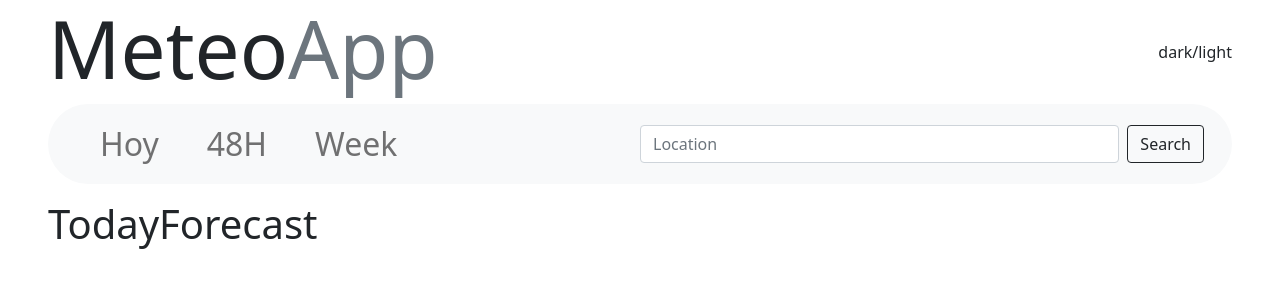
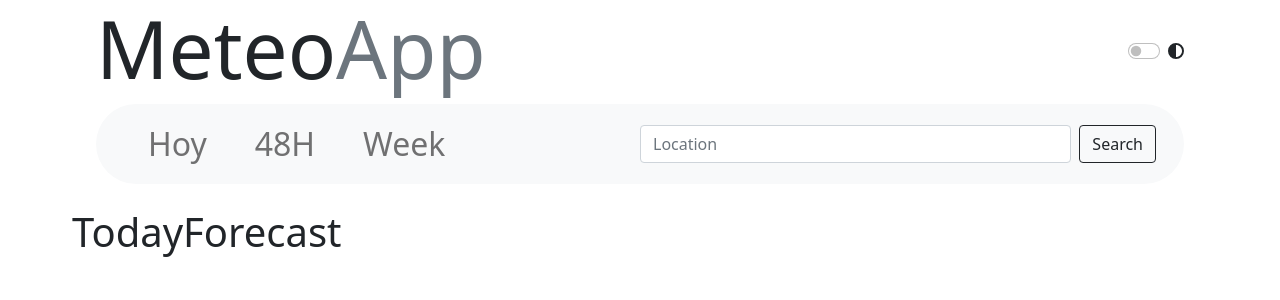
Before and after one commit to crhistian2296/MeteoApp, a React (Create React App) app: page / in a window 1280 px wide. Shown: the top 300 px of the page. Built offline with nearby package versions, Linux system fonts and the light colour scheme; the HTML template or start-up script is replaced by a standard one.

Commit message:
themeToggle, redux

```diff
--- a/package.json
+++ b/package.json
@@ -3,6 +3,9 @@
   "version": "0.1.0",
   "private": true,
   "dependencies": {
+    "@fortawesome/fontawesome-svg-core": "^1.3.0",
+    "@fortawesome/free-solid-svg-icons": "^6.0.0",
+    "@fortawesome/react-fontawesome": "^0.1.17",
     "@testing-library/jest-dom": "^5.14.1",
     "@testing-library/react": "^12.0.0",
     "@testing-library/user-event": "^13.2.1",
--- a/src/App.js
+++ b/src/App.js
@@ -1,9 +1,13 @@
+import { Provider } from 'react-redux';
 import AppRouter from './router/AppRouter';
+import { store } from './store/store';
 
 function App() {
   return (
     <div className='d-flex flex-column'>
-      <AppRouter />
+      <Provider store={store}>
+        <AppRouter />
+      </Provider>
     </div>
   );
 }
--- a/src/components/UI/Header.js
+++ b/src/components/UI/Header.js
@@ -1,10 +1,29 @@
+import { faCircleHalfStroke } from '@fortawesome/free-solid-svg-icons';
+import { FontAwesomeIcon } from '@fortawesome/react-fontawesome';
+import { useDispatch } from 'react-redux';
+import { toggleLight } from '../../theme/actions';
+
 const Header = () => {
+  const dispatch = useDispatch();
+
+  const handleToggle = () => dispatch(toggleLight());
   return (
     <div className='d-flex px-5 justify-content-between align-items-center'>
       <h1 className='display-1'>
         Meteo<span className='text-muted'>App</span>
       </h1>
-      <span>dark/light</span>
+      <div className='form-check form-switch'>
+        <input
+          className='form-check-input'
+          type='checkbox'
+          role='switch'
+          id='flexSwitchCheckDefault'
+          onChange={handleToggle}
+        />
+        <label className='form-check-label' htmlFor='flexSwitchCheckDefault'>
+          <FontAwesomeIcon icon={faCircleHalfStroke} />
+        </label>
+      </div>
     </div>
   );
 };
--- a/src/components/UI/Navbar.js
+++ b/src/components/UI/Navbar.js
@@ -1,8 +1,24 @@
 import { NavLink } from 'react-router-dom';
+import useForm from '../../hooks/useForm';
 
 const Navbar = () => {
+  // Estilo pila del componente
   const intViewportWidth = parseInt(window.innerWidth);
   const desktopScreen = intViewportWidth > 778;
+
+  const { formValues, handleInputChange, reset } = useForm({
+    location: '',
+  });
+
+  const { location } = formValues;
+
+  const handleSubmit = (e) => {
+    e.preventDefault();
+
+    console.log(formValues);
+    reset();
+  };
+
   return (
     <nav
       className={`navbar navbar-expand-md navbar-light bg-light ${
@@ -26,8 +42,15 @@ const Navbar = () => {
           </div>
 
           <div className='navbar-nav col-md-6'>
-            <form className='d-flex col'>
-              <input className='form-control me-2' type='search' placeholder='Location' />
+            <form className='d-flex col' onSubmit={handleSubmit}>
+              <input
+                className='form-control me-2'
+                name='location'
+                onChange={handleInputChange}
+                value={location}
+                type='search'
+                placeholder='Location'
+              />
               <button className='btn btn-outline-dark' type='submit'>
                 Search
               </button>
--- a/src/hooks/useForm.js
+++ b/src/hooks/useForm.js
@@ -10,7 +10,9 @@ const useForm = (initialState = {}) => {
     }));
   };
 
-  return { formValues, handleInputChange };
+  const reset = () => setFormValues(initialState);
+
+  return { formValues, handleInputChange, reset };
 };
 
 export default useForm;
--- /dev/null
+++ b/src/reducers/themeReducer.js
@@ -0,0 +1,11 @@
+import { types } from '../theme/types';
+
+export const themeReducer = (state = false, action) => {
+  switch (action.type) {
+    case types.toggle:
+      return !state;
+
+    default:
+      return state;
+  }
+};
--- a/src/router/AppRouter.js
+++ b/src/router/AppRouter.js
@@ -1,3 +1,4 @@
+import { useSelector } from 'react-redux';
 import { BrowserRouter as Router, Navigate, Route, Routes } from 'react-router-dom';
 import Next48hForecast from '../components/pages/Next48hForecast';
 import TodayForecast from '../components/pages/TodayForecast';
@@ -6,12 +7,14 @@ import Header from '../components/UI/Header';
 import Navbar from '../components/UI/Navbar';
 
 const AppRouter = () => {
+  const isDark = useSelector((state) => state.theme);
+
   return (
-    <div className=''>
+    <div className={`mx-md-5 ${isDark && 'bg-secondary bg-opacity-25'}`}>
       <Router>
         <Header />
         <Navbar />
-        <div className='m-5 my-3'>
+        <div className='m-4'>
           <Routes>
             <Route path='today' element={<TodayForecast />} />
             <Route path='next48h' element={<Next48hForecast />} />
--- /dev/null
+++ b/src/store/store.js
@@ -0,0 +1,17 @@
+import { applyMiddleware, combineReducers, compose, createStore } from 'redux';
+import thunk from 'redux-thunk';
+import { themeReducer } from '../reducers/themeReducer';
+
+const reducers = combineReducers({
+  theme: themeReducer,
+  // location: locationR,
+});
+
+const composeEnhancers =
+  typeof window === 'object' && window.__REDUX_DEVTOOLS_EXTENSION_COMPOSE__
+    ? window.__REDUX_DEVTOOLS_EXTENSION_COMPOSE__({
+        // Specify extension’s options like name, actionsBlacklist, actionsCreators, serialize...
+      })
+    : compose;
+
+export const store = createStore(reducers, composeEnhancers(applyMiddleware(thunk)));
--- /dev/null
+++ b/src/theme/actions.js
@@ -0,0 +1,5 @@
+import { types } from './types';
+
+export const toggleLight = () => ({
+  type: types.toggle,
+});
--- /dev/null
+++ b/src/theme/types.js
@@ -0,0 +1,3 @@
+export const types = {
+  toggle: '[Theme] Toggle',
+};
```
Also changed, not shown: src/hooks/useToggle.js (added, +9 -0 lines), src/reducers/locationReducer.js (added), 1 other file (tests, documents, lock files or other folders).
